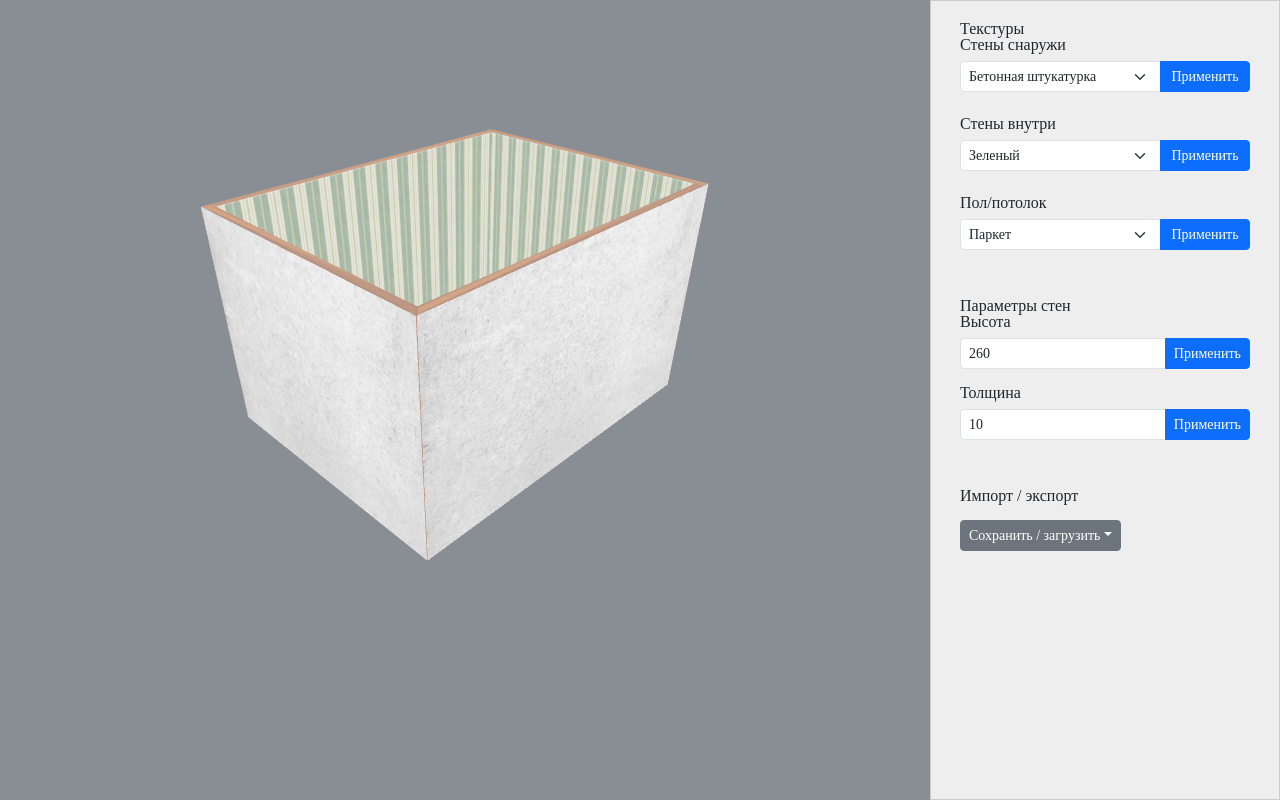
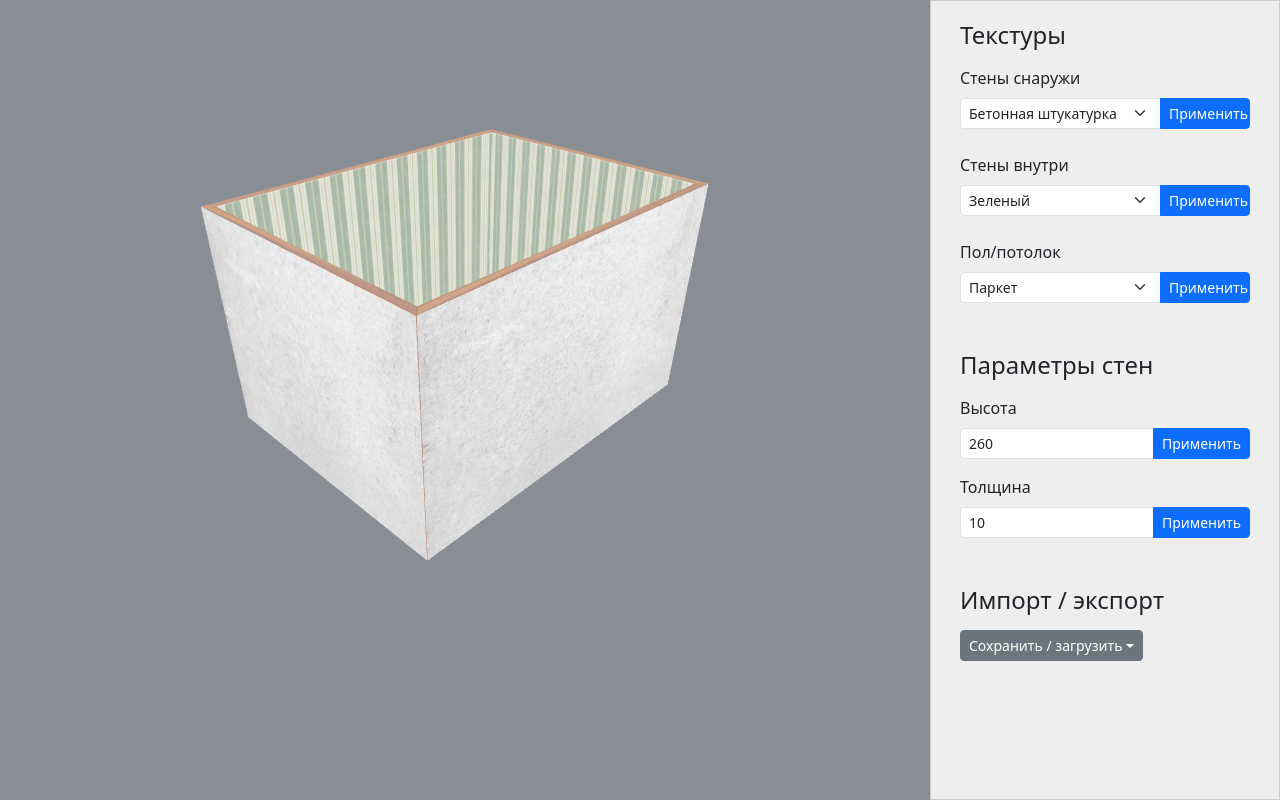
Before and after one commit to andreimuraviov/testtask_3js, a website built with Vite: page index.html in a window 1280 px wide. Built offline with nearby package versions, Linux system fonts and the light colour scheme; animation ran at ten frames a second.

Commit message:
Fix styling

```diff
--- a/src/css/styles.css
+++ b/src/css/styles.css
@@ -1,3 +1,3 @@
-@import "./reset.css";
+/* @import "./reset.css"; */
 @import "./page.css";
 @import "./controls.css";
--- a/src/js/controls/index.js
+++ b/src/js/controls/index.js
@@ -5,12 +5,15 @@
 export function controlsSection (config) {
 	const { textures, wallParams} = config;
 
+	const headerTag = 'h4';
+
 	const controlsSection = document.createElement('div');
 	controlsSection.setAttribute('class', 'controls-panel-content');
 
 	// Текстуры
 
-	const texturesHeading = document.createElement('h5');
+	const texturesHeading = document.createElement(headerTag);
+	texturesHeading.setAttribute('class', 'mb-3');
 	texturesHeading.innerHTML = 'Текстуры';
 	controlsSection.appendChild(texturesHeading);
 
@@ -27,8 +30,8 @@
 
 	// Параметры стен
 
-	const wallParamsHeading = document.createElement('h5');
-	wallParamsHeading.setAttribute('class', 'mt-5');
+	const wallParamsHeading = document.createElement(headerTag);
+	wallParamsHeading.setAttribute('class', 'mt-5 mb-3');
 	wallParamsHeading.innerHTML = 'Параметры стен';
 	controlsSection.appendChild(wallParamsHeading);
 
@@ -44,7 +47,7 @@
 
 	// Импорт/экспорт
 
-	const importExportHeading = document.createElement('h5');
+	const importExportHeading = document.createElement(headerTag);
 	importExportHeading.setAttribute('class', 'mt-5 mb-3');
 	importExportHeading.innerHTML = 'Импорт / экспорт';
 
```
